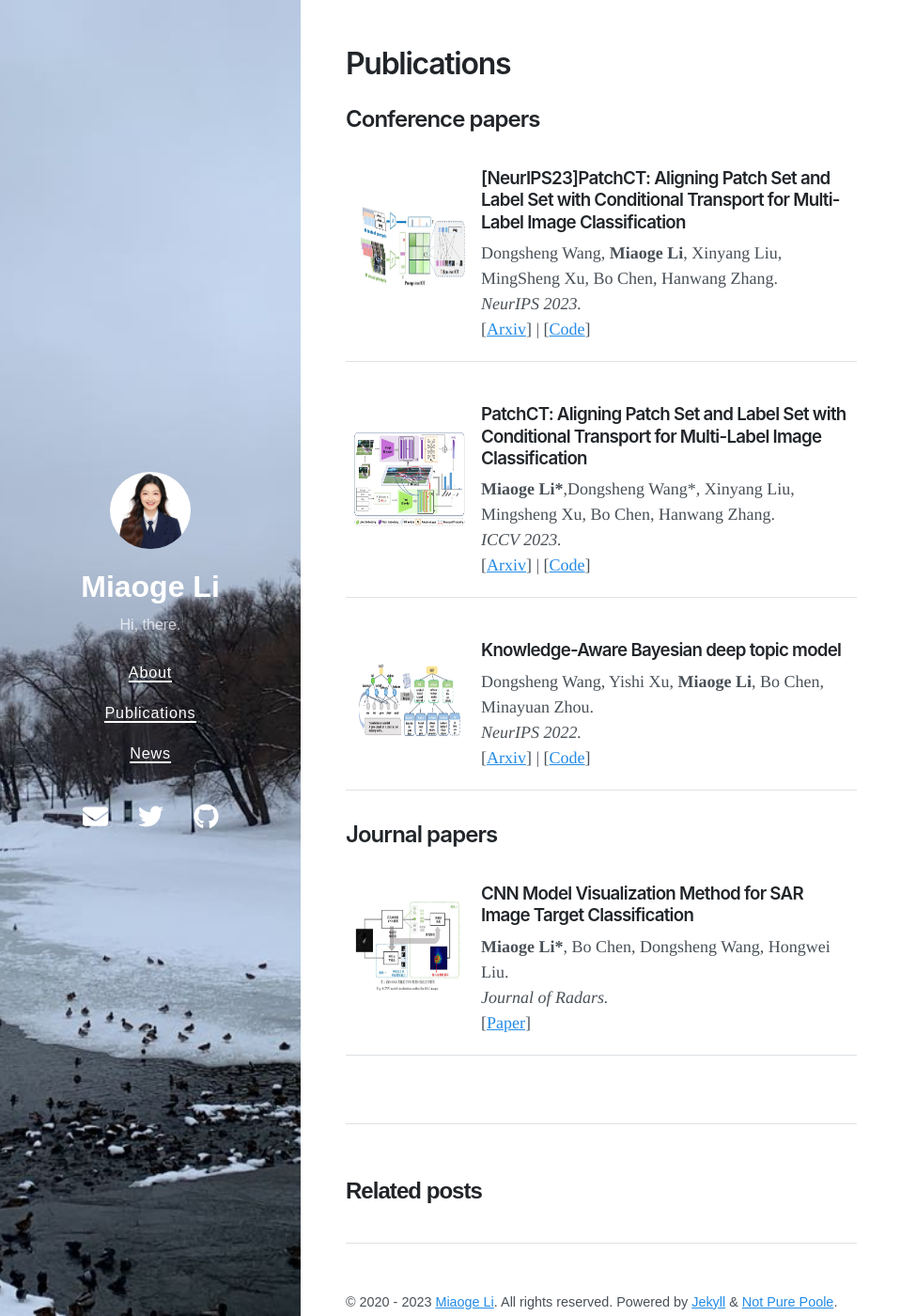
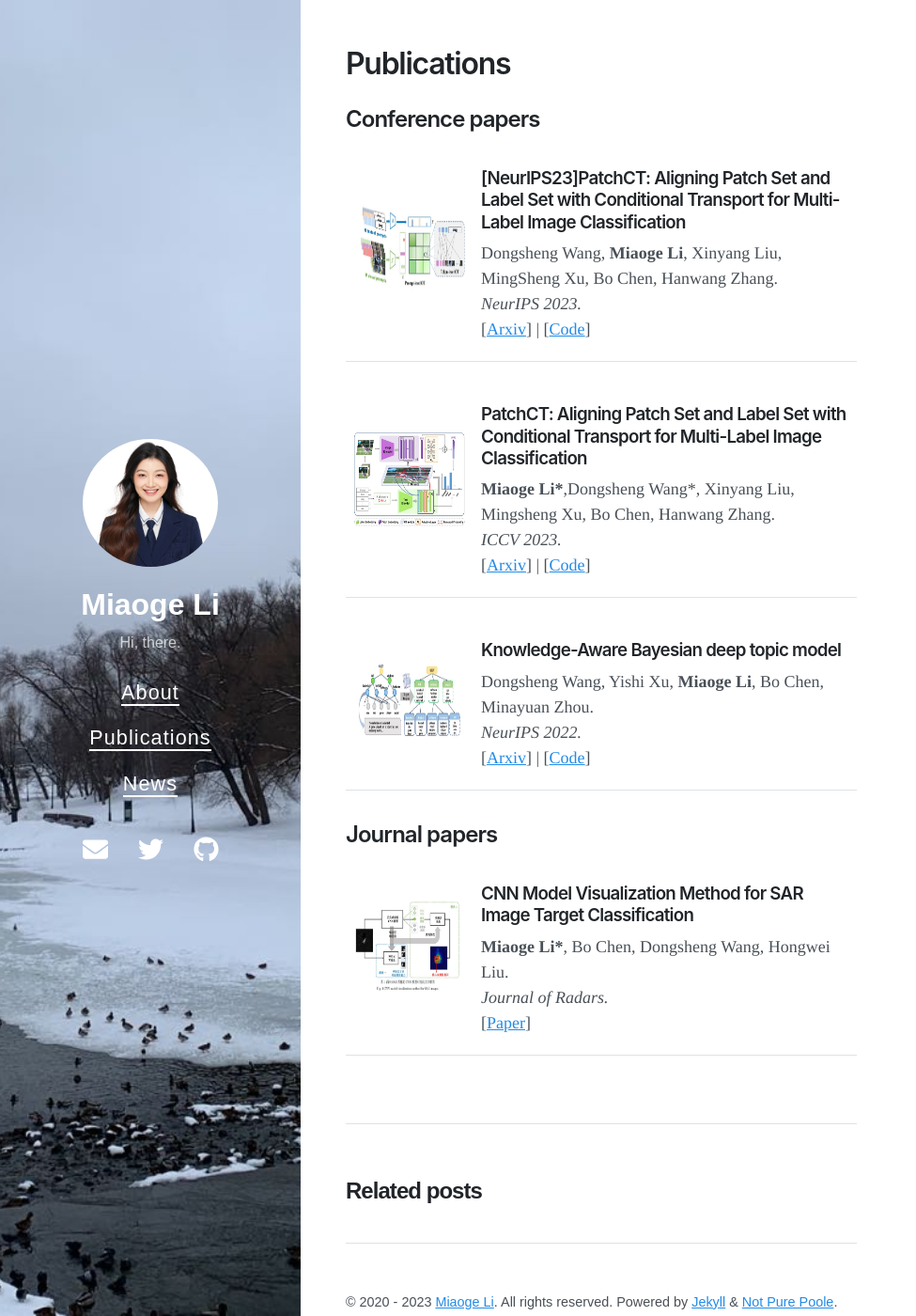
Before and after one commit to keepgoingjkg/keepgoingjkg.github.io, a Jekyll site: the page built from index.html, in a window 1280 px wide and 1400 px high. Shown: the whole window at 94% size, without its empty margins (0-975 px from the left). Built offline with Jekyll 4.4.1, drawn with Linux system fonts in a browser that asks for light colours; nearby versions of some CDN libraries; the list of posts is cut into pages by our own code.

Commit message:
Update _sidebar.scss

```diff
--- a/_sass/_sidebar.scss
+++ b/_sass/_sidebar.scss
@@ -14,7 +14,7 @@
 }
 
 .avatar-image {
-  width: 30%;
+  width: 50%;
   height: auto;
   border-radius: 50%;
   display: block;
@@ -57,7 +57,7 @@
   background: transparent;
   color: inherit;
   letter-spacing: 0.05em;
-  font-size: 90%;
+  font-size: 120%;
   border-bottom: 2px solid;
   border-color: inherit;
 
```
